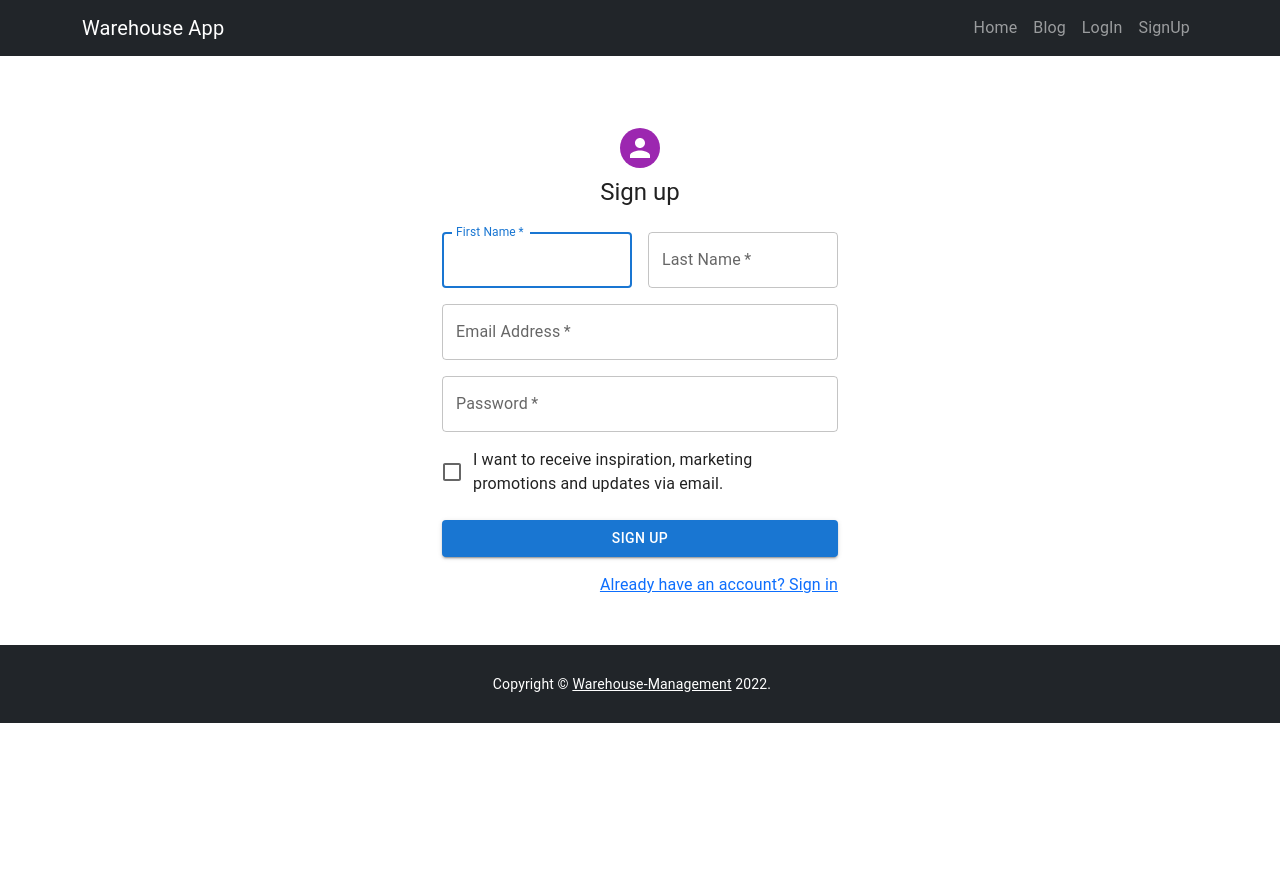
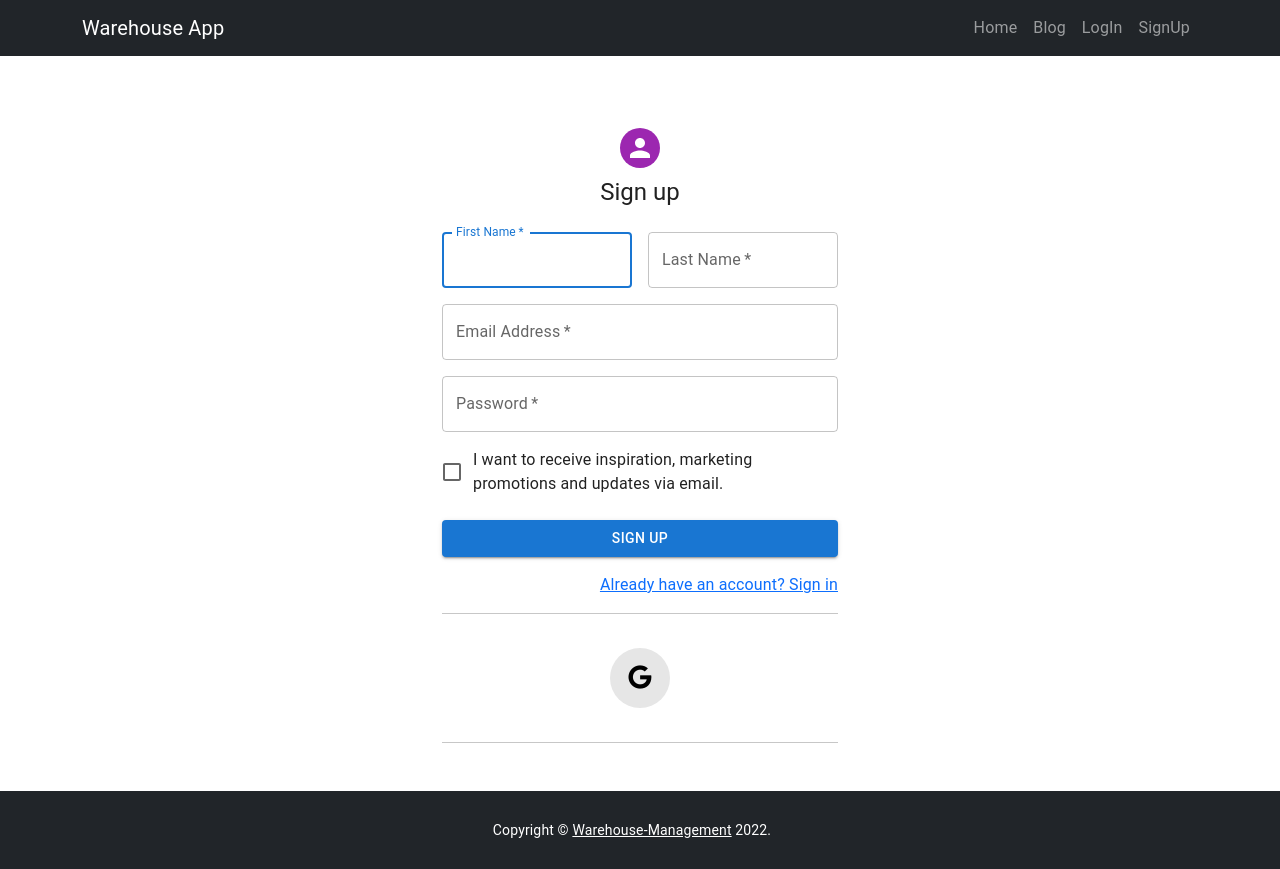
Before and after one commit to abrarfahim19/warehouse-client, a React (Create React App) app: page /register in a window 1280 px wide. Before the commit the page ends 800 px from the top, so only its background shows below. Built offline with nearby package versions, Linux system fonts and the light colour scheme; no server answers.

Commit message:
social added

```diff
--- a/public/index.html
+++ b/public/index.html
@@ -44,5 +44,6 @@
       To begin the development, run `npm start` or `yarn start`.
       To create a production bundle, use `npm run build` or `yarn build`.
     -->
+    <script src="https://kit.fontawesome.com/68c0312567.js" crossorigin="anonymous"></script>
   </body>
 </html>
--- a/src/Components/Register/Register.js
+++ b/src/Components/Register/Register.js
@@ -14,6 +14,7 @@ import Container from '@mui/material/Container';
 import { createTheme, ThemeProvider } from '@mui/material/styles';
 import { Link, useNavigate } from "react-router-dom";
 import Alert from "@mui/material/Alert"
+import Social from "../Social/Social";
 
 const theme = createTheme();
 
@@ -149,6 +150,7 @@ const Register = () => {
                 </Grid>
               </Box>
             </Box>
+            <Social></Social>
           </Container>
         </ThemeProvider>
       );
--- /dev/null
+++ b/src/Components/Social/Social.css
@@ -0,0 +1,58 @@
+.social-media-list {
+    position: relative;
+    font-size: 22px;
+    text-align: center;
+    width: 100%;
+    margin: 0 auto;
+    padding: 0;
+}
+
+.social-media-list li a {
+    color: black;
+}
+
+.social-media-list li {
+    position: relative;
+    display: inline-block;
+    height: 60px;
+    width: 60px;
+    margin: 10px 3px;
+    line-height: 60px;
+    border-radius: 50%;
+    color: black;
+    background-color: rgb(230, 230, 230);
+    cursor: pointer;
+    transition: all 0.2s ease-in-out;
+}
+
+.social-media-list li:after {
+    content: "";
+    position: absolute;
+    top: 0;
+    left: 0;
+    width: 60px;
+    height: 60px;
+    line-height: 60px;
+    border-radius: 50%;
+    opacity: 0;
+    box-shadow: 0 0 0 1px black;
+    transition: all 0.2s ease-in-out;
+}
+
+.social-media-list li:hover {
+    background-color:indianred
+}
+
+.social-media-list li:hover:after {
+    opacity: 1;
+    transform: scale(1.12);
+    transition-timing-function: cubic-bezier(0.37, 0.74, 0.15, 1.65);
+}
+
+.social-media-list li:hover a {
+    color: white;
+}
+
+hr {
+    border-color: rgba(29, 29, 29, 0.6);
+}
--- /dev/null
+++ b/src/Components/Social/Social.js
@@ -0,0 +1,41 @@
+import { Button, IconButton } from '@mui/material';
+import React from 'react';
+import { useSignInWithGoogle } from 'react-firebase-hooks/auth';
+import { useNavigate } from 'react-router-dom';
+import auth from '../../firebase.init';
+import LoadingScreen from '../LoadingScreen/LoadingScreen';
+import './Social.css';
+const Social = () => {
+    const [signInWithGoogle, user, loading, error] = useSignInWithGoogle(auth);
+    const navigate = useNavigate();
+
+    let errorElement;
+
+    if(loading){
+        return <LoadingScreen></LoadingScreen>
+    }
+
+    if (error) {
+        errorElement = <p className='text-danger'>Error: {error?.message}</p>
+    }
+
+    if (user){
+        navigate('/home');
+    }
+    return (
+        <div>
+            <hr/>
+
+                  <ul class="social-media-list">
+                  <IconButton onClick={() => signInWithGoogle()}>
+                    <li>
+                      <i class="fa fa-google" aria-hidden="true"></i>
+                    </li>
+                    </IconButton>
+                  </ul>
+                  <hr/>
+            </div>
+    );
+};
+
+export default Social;
```
